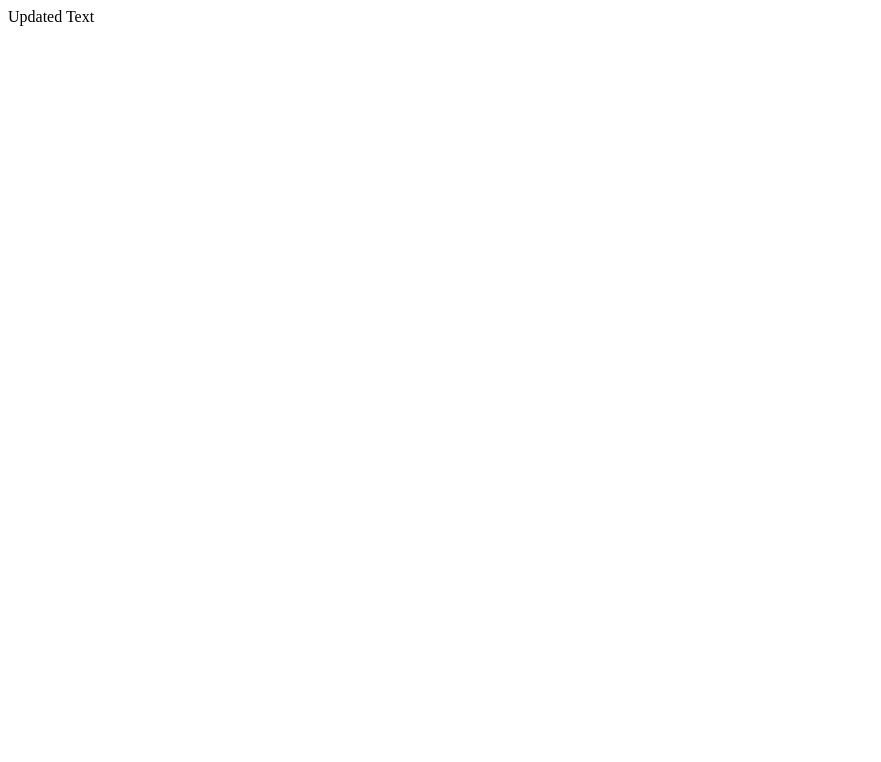
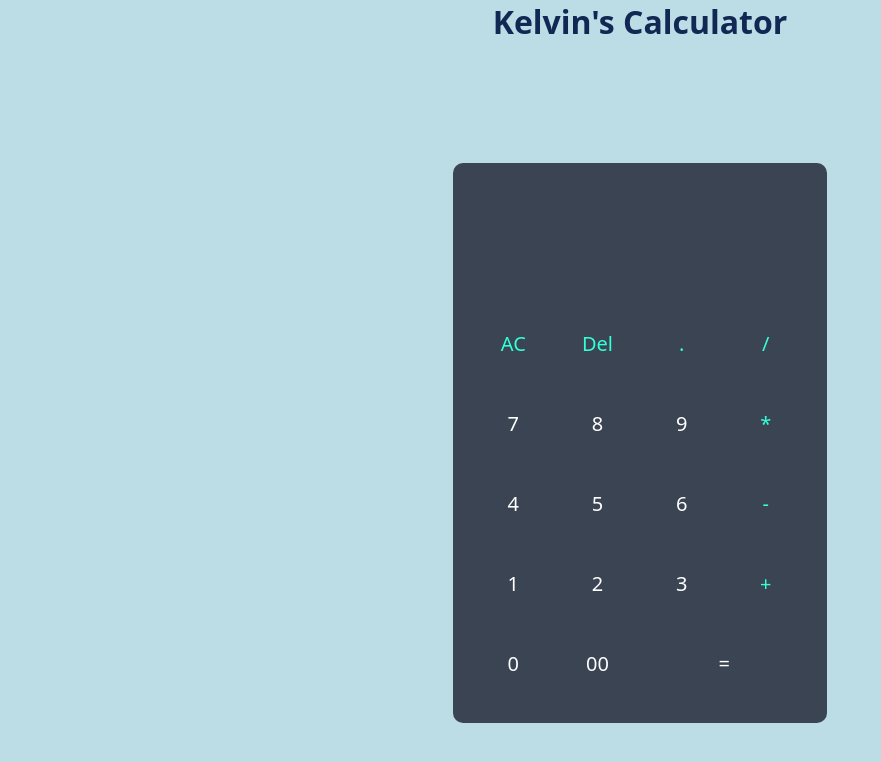
Before and after one commit to kelv1nh/Test, a plain HTML site: page index.html in a window 1280 px wide. Shown: the whole page, without its empty margins (0-881 px from the left). Drawn offline with Linux system fonts and the light colour scheme.

Commit message:
Calculator Web App

```diff
--- a/index.html
+++ b/index.html
@@ -3,9 +3,50 @@
 <head>
     <meta charset="UTF-8">
     <meta name="viewport" content="width=device-width, initial-scale=1.0">
-    <title>Document</title>
+    <title>Calculator Web App</title>
+    <script src="app.js"></script>
+    <link rel="stylesheet" href="style.css">
 </head>
 <body>
-    Updated Text
+    <h1>Kelvin's Calculator</h1>
+    <div class="container">
+        <div class="calculator">
+            <form>
+                <div class="display">
+                    <input type="text" name="display">
+                </div>
+                <div>
+                    <input type="button" value="AC" onclick="display.value = '' " class="operator">
+                    <input type="button" value="Del" onclick="display.value = display.value.toString().slice(0,-1) " class="operator">
+                    <input type="button" value="." onclick="display.value += '.' " class="operator">
+                    <input type="button" value="/" onclick="display.value += '/' " class="operator">
+                </div>
+                <div>
+                    <input type="button" value="7" onclick="display.value += '7' ">
+                    <input type="button" value="8" onclick="display.value += '8' ">
+                    <input type="button" value="9" onclick="display.value += '9' ">
+                    <input type="button" value="*" onclick="display.value += '*' " class="operator">
+                </div>
+                <div>
+                    <input type="button" value="4" onclick="display.value += '4' ">
+                    <input type="button" value="5" onclick="display.value += '5' ">
+                    <input type="button" value="6" onclick="display.value += '6' ">
+                    <input type="button" value="-" onclick="display.value += '-' " class="operator">
+                </div>
+                <div>
+                    <input type="button" value="1" onclick="display.value += '1' ">
+                    <input type="button" value="2" onclick="display.value += '2' ">
+                    <input type="button" value="3" onclick="display.value += '3' ">
+                    <input type="button" value="+" onclick="display.value += '+' " class="operator">
+                </div>
+                <div>
+                    <input type="button" value="0" onclick="display.value += '0' ">
+                    <input type="button" value="00" onclick="display.value += '00' ">
+                    <input type="button" value="=" onclick="display.value = eval(display.value) " class="equal">
+                </div>
+            </form>
+        </div>
+    </div>
+
 </body>
 </html>
--- a/style.css
+++ b/style.css
@@ -0,0 +1,67 @@
+* {
+    margin: 0;
+    padding: 0;
+    font-family: system-ui, -apple-system, BlinkMacSystemFont, 'Segoe UI', Roboto, Oxygen, Ubuntu, Cantarell, 'Open Sans', 'Helvetica Neue', sans-serif;
+    box-sizing: border-box;
+}
+
+h1 {
+    border: 0;
+    margin: 0;
+    padding: 0;
+    align-items: center;
+    justify-content: center;
+    display: flex;
+    background: #bddde6;
+    color: rgb(16, 40, 83);
+}
+
+.container {
+    width: 100%;
+    height: 100vh;
+    background: #bddde6;
+    display: flex;
+    align-items: center;
+    justify-content: center;
+}
+
+.calculator {
+    background: #3a4452;
+    padding: 20px;
+    border-radius: 10px;
+}
+
+.calculator form input {
+    border: 0;
+    outline: 0;
+    width: 60px;
+    height: 60px;
+    border-radius: 10px;
+    box-shadow: -8px -8px 15px rgba(255 255 255 0.1),5px 5px 15px rgba(0 0 0 0.1);
+    background: transparent;
+    font-size: 20px;
+    color: #fff;
+    cursor: pointer;
+    margin: 10px;
+}
+
+form .display {
+    display: flex;
+    justify-content: flex-end;
+    margin: 20px 0;
+}
+
+form .display input {
+    text-align: right;
+    flex: 1;
+    font-size: 45px;
+    box-shadow: none;
+}
+
+form input.equal {
+    width: 145px;
+}
+
+form input.operator {
+    color: #33ffd8;
+}
```
Also changed, not shown: app.js (added).
